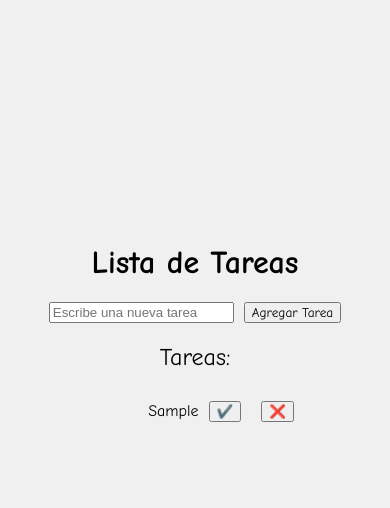
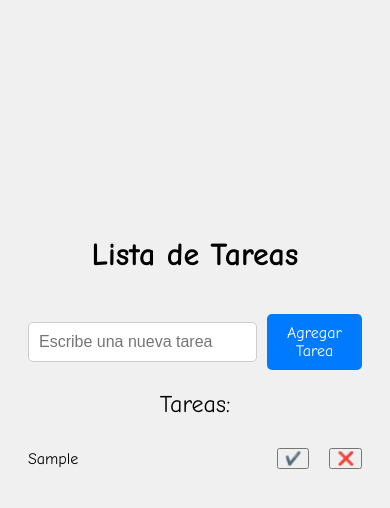
Before and after one commit to marcosadrianl/todolist, a plain HTML site: page index.html in a window 390 px wide. Both pictures are taken after typing "Sample" into the empty fields and a click on the button "Agregar Tarea". Drawn offline with Linux system fonts and the light colour scheme.

Commit message:
Add files via upload

```diff
--- a/app.js
+++ b/app.js
@@ -15,11 +15,12 @@ function renderizarTareas() {
 
         tareaElemento.innerHTML = `
             <span>${tarea.texto}</span>
-            <div style="display: flex; gap: 10px; margin-left: auto;">
+            <div class="tarea-acciones">
                 <button onclick="marcarCompletada(${index})">✔️</button>
-                <button onclick="eliminarTarea(${index})">❌</button>
-            </div>
+        <button onclick="eliminarTarea(${index})">❌</button>
+    </div>
         `;
+
 
         listaDeTareas.appendChild(tareaElemento);
     });
--- a/index.html
+++ b/index.html
@@ -29,15 +29,18 @@
 
     <!-- Meta Tags Generated with https://metatags.io -->
 </head>
-<body style="background-color: #f0f0f0; display: flex; flex-direction: column; align-items: center; justify-content: center; height: 75vh;">
-    <h1 class="comic-neue-bold">Lista de Tareas</h1>
-    <div style="display: flex; align-items: center; gap: 10px;">
-        <input type="text" id="nuevaTarea" placeholder="Escribe una nueva tarea">
-        <button id="agregarTarea" class="comic-neue-regular">Agregar Tarea</button>
+<body style="background-color: #f0f0f0; display: flex; flex-direction: column; align-items: center; justify-content: center; min-height: 75vh; padding: 20px;">
+    <h1 class="comic-neue-bold" style="font-size: 2em; text-align: center;">Lista de Tareas</h1>
+
+    <div style="display: flex; align-items: center; gap: 10px; width: 100%; max-width: 500px; margin-top: 20px;">
+        <input type="text" id="nuevaTarea" placeholder="Escribe una nueva tarea" style="flex: 1; padding: 10px; font-size: 1em; border-radius: 5px; border: 1px solid #ccc;">
+        <button id="agregarTarea" class="comic-neue-regular" style="padding: 10px 20px; font-size: 1em; border-radius: 5px; background-color: #007bff; color: #fff; border: none;">Agregar Tarea</button>
     </div>
 
-    <h2 class="comic-neue-regular" style="margin-top: 20px;">Tareas:</h2>
-    <div id="listaDeTareas" class="comic-neue-regular" style="margin-top: 10px; width: 25%; display: flex; flex-direction: column; gap: 10px; justify-content: space-between;"></div>
+    <h2 class="comic-neue-regular" style="margin-top: 20px; font-size: 1.5em; text-align: center;">Tareas:</h2>
+
+    <div id="listaDeTareas" class="comic-neue-regular" style="margin-top: 10px; width: 100%; max-width: 500px; display: flex; flex-direction: column; gap: 10px;">
+    </div>
 
     <script src="./app.js"></script>
 </body>
--- a/style.css
+++ b/style.css
@@ -24,3 +24,28 @@ font-family: "Comic Neue", cursive;
 font-weight: 700;
 font-style: normal;
 }
+
+.tarea-acciones {
+    display: flex;
+    gap: 10px;
+    margin-left: auto;
+}
+
+    /* Media query para pantallas pequeñas */
+    @media (max-width: 600px) {
+        h1 {
+            font-size: 1.5em;
+        }
+
+        h2 {
+            font-size: 1.2em;
+        }
+
+        #nuevaTarea, #agregarTarea {
+            font-size: 0.9em;
+        }
+
+        #listaDeTareas {
+            width: 90%;
+        }
+    }
```
